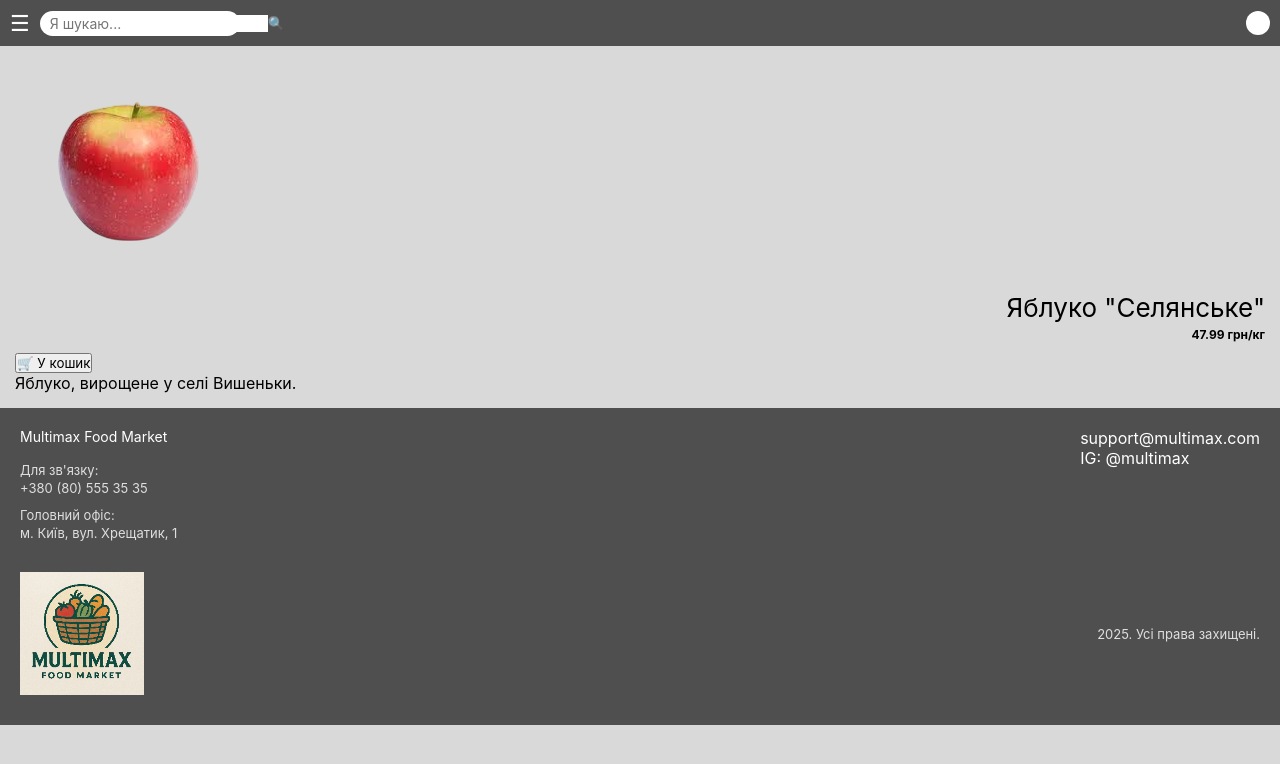
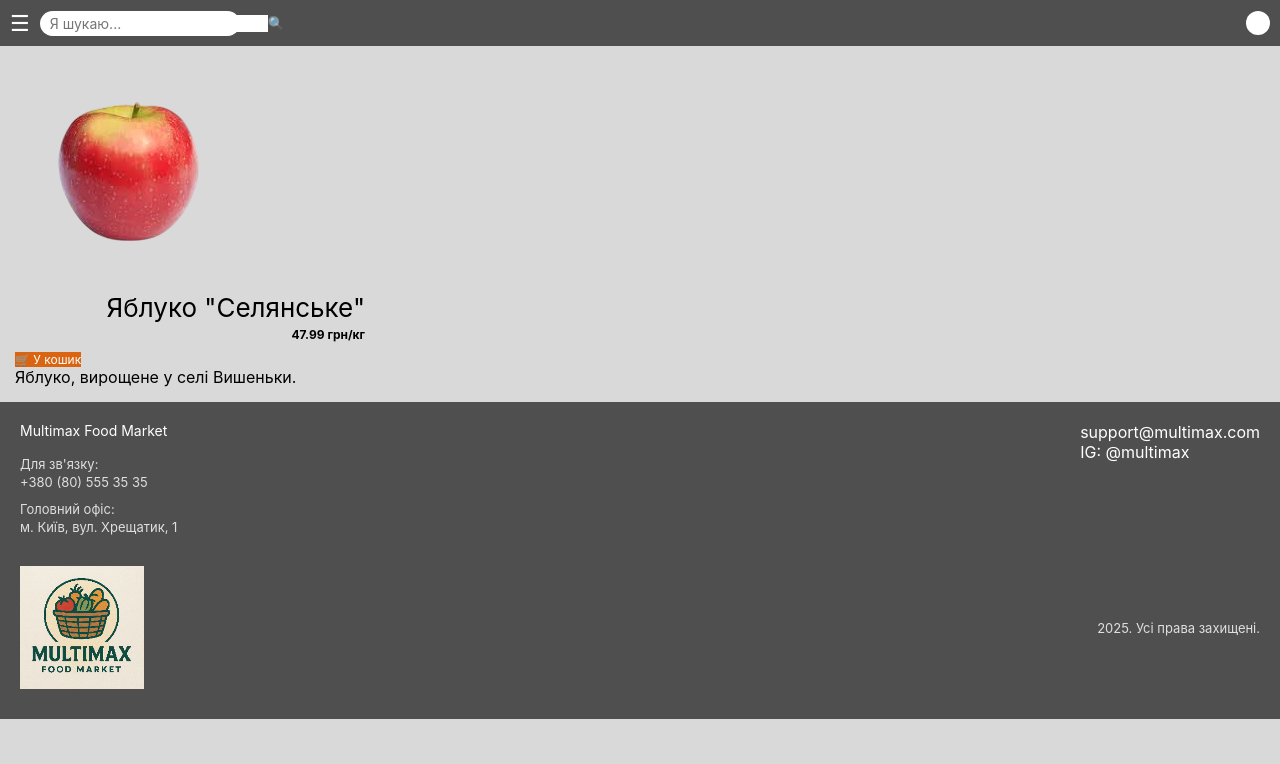
Before and after one commit to yamaksym/MULTIMAX, a website built with Vite: page Frontend/HTML/apple.html in a window 1280 px wide. Built offline with nearby package versions, Linux system fonts and the light colour scheme.

Commit message:
Commit, that needs to be fixed... (style_apple.css)

```diff
--- a/Frontend/CSS/style_apple.css
+++ b/Frontend/CSS/style_apple.css
@@ -111,6 +111,7 @@ h2 {
     background: var(--bg);
     border-radius: 8px;
     height: 225px;
+    width: 225px;
     margin-bottom: 6px;
     display: flex;
     align-items: center;
@@ -122,6 +123,8 @@ h2 {
 .product-name {
     font-size: 26px;
     margin-bottom: 4px;
+    margin-right: 10px;
+    width: 350px;
     display: flex;
     align-items: center;
     justify-content: right;
@@ -131,18 +134,23 @@ h2 {
     font-size: 12px;
     color: var(--blacks);
     display: flex;
+    width: 350px;
+    margin-right: 10px;
     align-items: center;
     justify-content: right;
     margin-bottom: 10px;
     font-weight: bold
 }
 
-.product-buy button {
+#product-buy {
     background: var(--buy-button);
     border: none;
     cursor: pointer;
     color: #fff;
     font-size: 12px;
+    display: flex;
+    align-items: center;
+    justify-content: right;
 }
 
 
```
